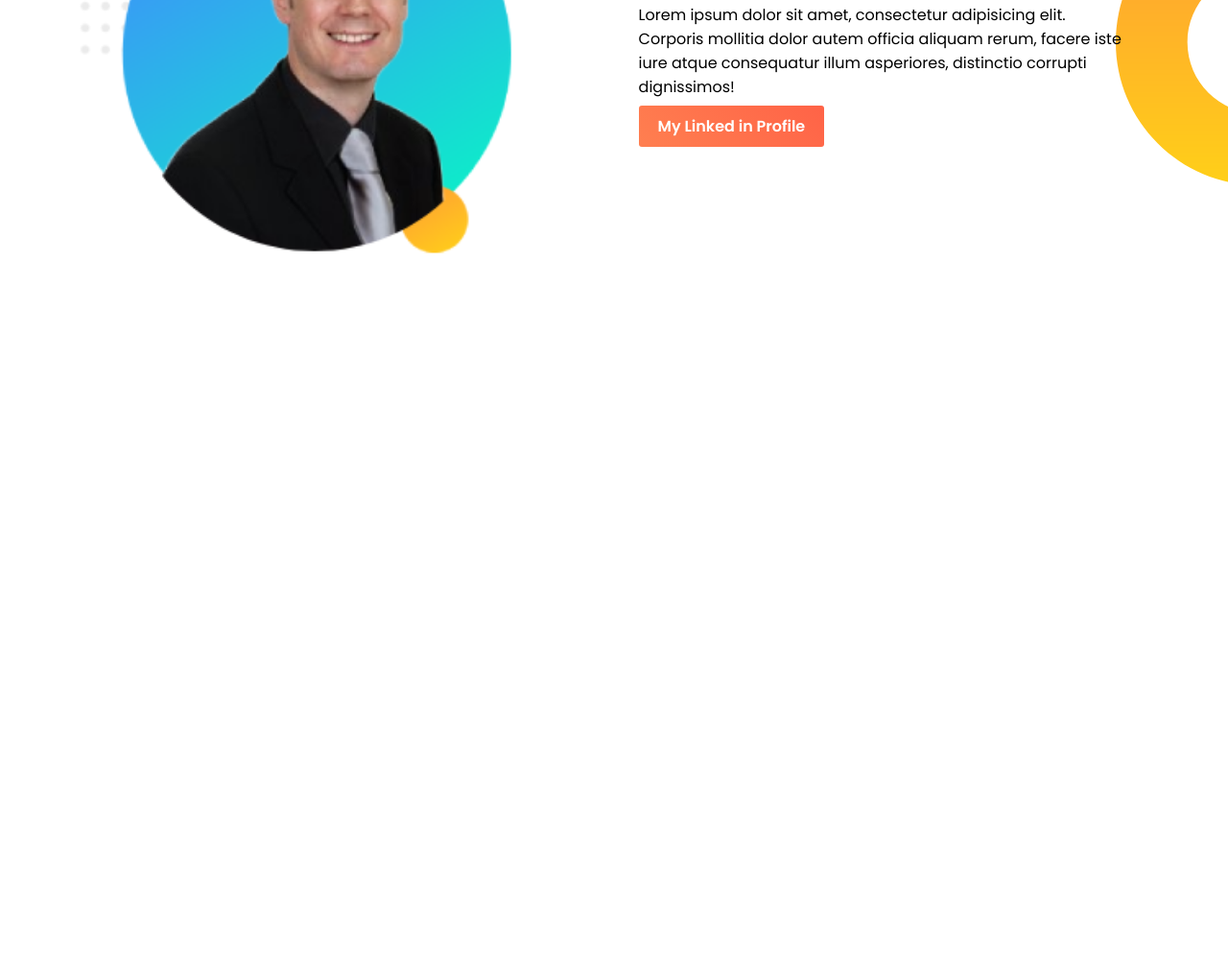
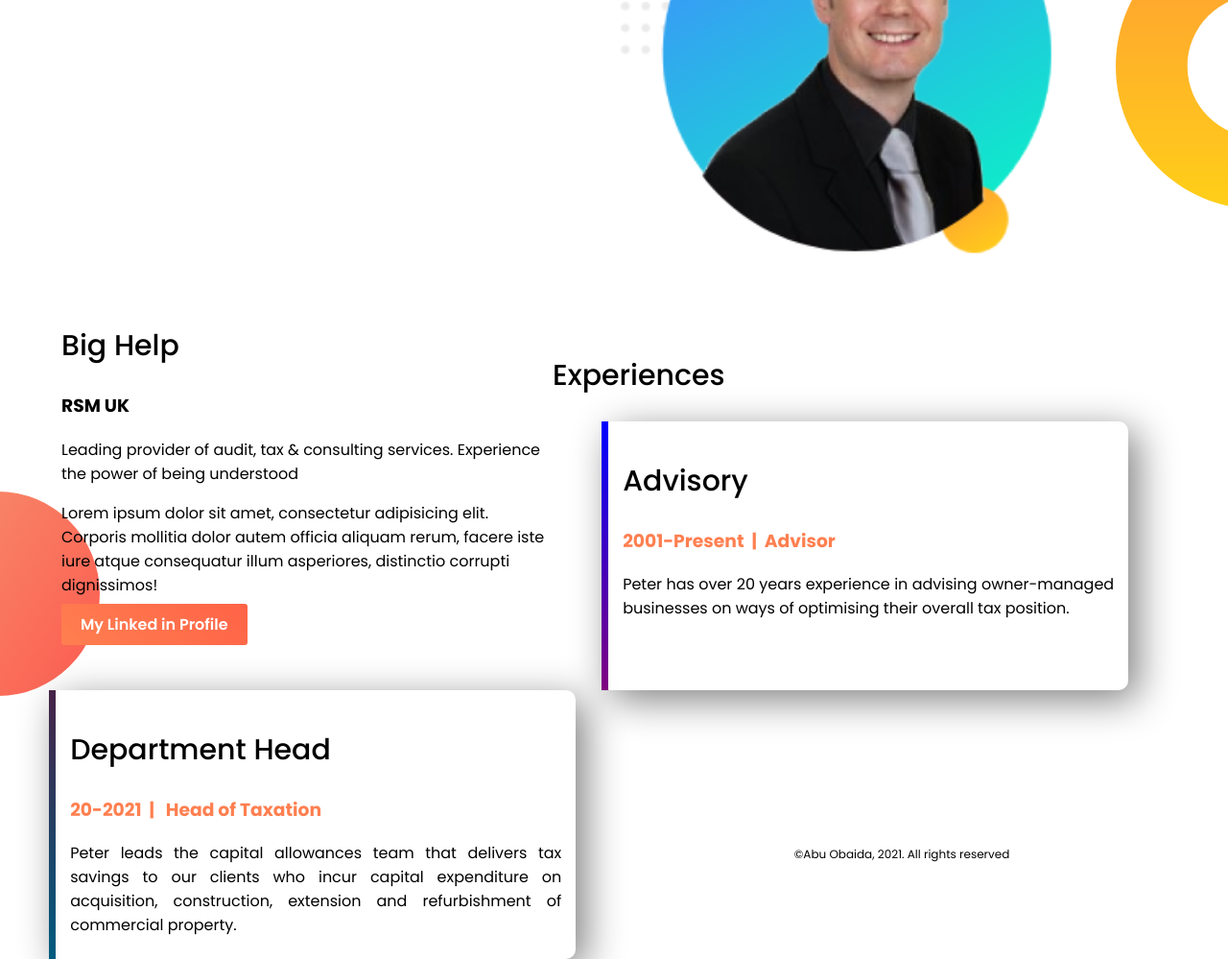
Before and after one commit to Obaida116/web-portfolio2, a plain HTML site: page index.html in a window 1280 px wide. Shown: the part 706-1705 px from the top of the page at 96% size. Before the commit the page ends 1019 px from the top, so only its background shows below. Drawn offline with Linux system fonts and the light colour scheme.

Commit message:
footer completed

```diff
--- a/index.html
+++ b/index.html
@@ -24,10 +24,10 @@
         </div>
     </section>
     <section class="middle-banner">
-        <div class="half-width-2">
+        <div class="half-width img">
             <img src="Images/showOff/PeterGraham2.png" alt="">
         </div>
-        <div class="half-width-2">
+        <div class="half-width">
             <h2>Big Help</h2>
             <h3>RSM UK</h3>
             <p>Leading provider of audit, tax & consulting services. Experience the power of being understood</p>
@@ -35,6 +35,21 @@
             <a class="link-button" target="_blank" href="https://uk.linkedin.com/in/peter-graham-317a6237">My Linked in Profile</a>
         </div>
     </section>
-
+    <section class="experience-area">
+        <h2>Experiences</h2>
+        <div id="advisory" class="half-width single-experience">
+            <h2>Advisory</h2>
+            <h3 class="name-highlighter">2001-Present &nbsp;| &nbsp;Advisor</h3>
+            <p>Peter has over 20 years experience in advising owner-managed businesses on ways of optimising their overall tax position.</p>
+        </div>
+        <div id="department-head" class="half-width single-experience">
+            <h2>Department Head</h2>
+            <h3 class="name-highlighter">20-2021 &nbsp;| &nbsp; Head of Taxation</h3>
+            <p>Peter leads the capital allowances team that delivers tax savings to our clients who incur capital expenditure on acquisition, construction, extension and refurbishment of commercial property.</p>
+        </div>
+    </section>
+    <footer>
+        <p>&copy;Abu Obaida, 2021. All rights reserved</p>
+    </footer>
 </body>
 </html>
--- a/style.css
+++ b/style.css
@@ -12,12 +12,13 @@ h1{
 }
 .half-width{
     width: 40%;
-    margin-left: 5%;
+    margin-left: 4%;
     padding-left: 1%;
-    display: inline-block;
+    float: left;
 }
 .half-width img{
     width: 100%;
+    height: 100%;
 }
 .top-banner{
     background-image: url(Images/developer-portfolio/top-banner.png);
@@ -36,18 +37,37 @@ h1{
     background-image: url(Images/developer-portfolio/dream-bg.png);
     background-repeat: no-repeat;
     background-position: right;
-    height: 500px;
-}
-.half-width-2{
-    width: 40%;
-    margin-left: 5%;
-    padding-left: 1%;
-    float: left;
-}
-.half-width-2 img{
-    width: 100%;
+    height: 550px;
 }
 h2{
     font-size: 30px;
     font-weight: 500;
 }
+.experience-area{
+    height: 500px;
+    background-image: url(Images/developer-portfolio/exp-bg.png);
+    background-repeat: no-repeat;
+    background-position: left;
+}
+.single-experience{
+    box-shadow: 10px 10px 40px gray;
+    border-radius: 10px;
+    height: 250px;
+    text-align: justify;
+    padding: 15px;
+    background-color: white;
+}
+#advisory{
+    border-left: 7px solid;
+    border-image: linear-gradient(180deg, blue, purple);
+    border-image-slice: 1;
+}
+#department-head{
+    border-left: 7px solid;
+    border-image: linear-gradient(180deg, rgb(71, 34, 70), rgb(0, 92, 128));
+    border-image-slice: 1;
+}
+footer p{
+    text-align: center;
+    font-size: 12px;
+}
```
